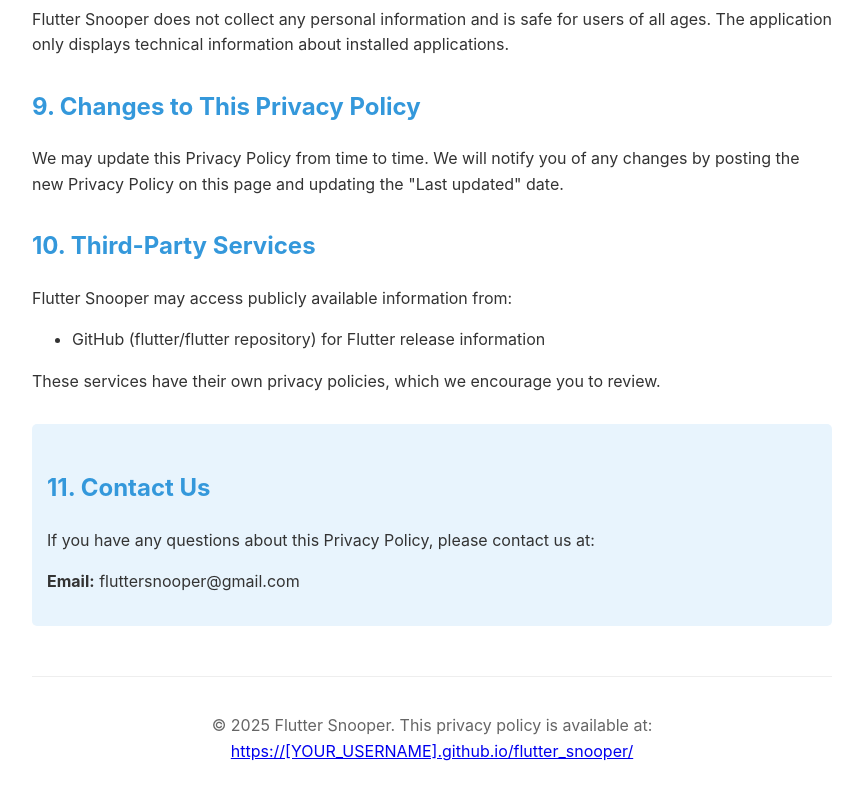
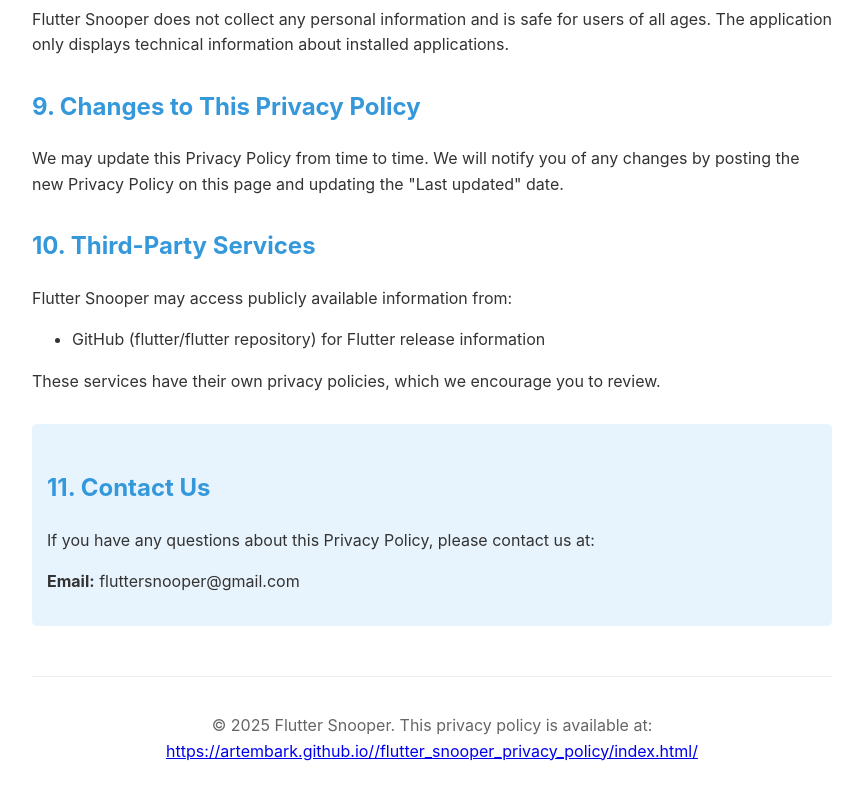
Before and after one commit to artembark/flutter_snooper_privacy_policy, a plain HTML site: page index.html in a window 1280 px wide. Shown: the part 2032-2832 px from the top of the page, without its empty margins (208-1071 px from the left). Drawn offline with Linux system fonts and the light colour scheme.

Commit message:
fix: Fix policy link in footer

```diff
--- a/index.html
+++ b/index.html
@@ -114,7 +114,7 @@
 
     <footer style="margin-top: 50px; padding-top: 20px; border-top: 1px solid #eee; text-align: center; color: #666;">
         <p>&copy; 2025 Flutter Snooper. This privacy policy is available at: <br>
-        <a href="https://[YOUR_USERNAME].github.io/flutter_snooper/">https://[YOUR_USERNAME].github.io/flutter_snooper/</a></p>
+        <a href="https://artembark.github.io//flutter_snooper_privacy_policy/index.html">https://artembark.github.io//flutter_snooper_privacy_policy/index.html/</a></p>
     </footer>
 </body>
 </html>
```
